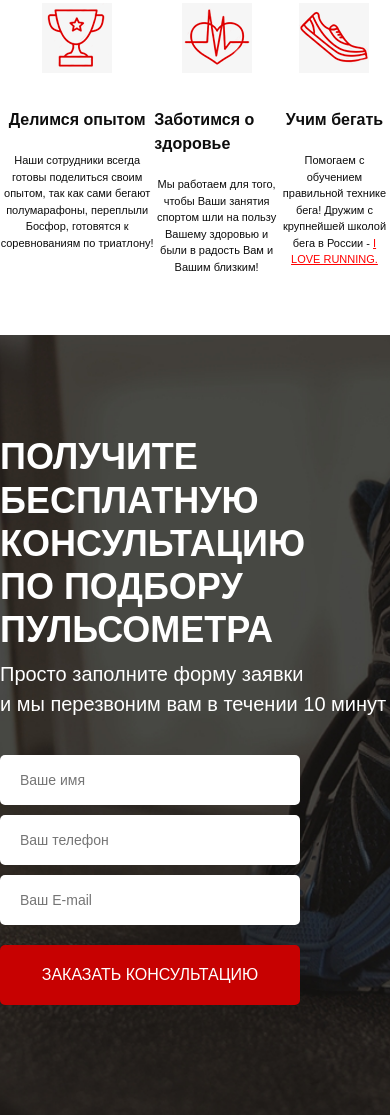
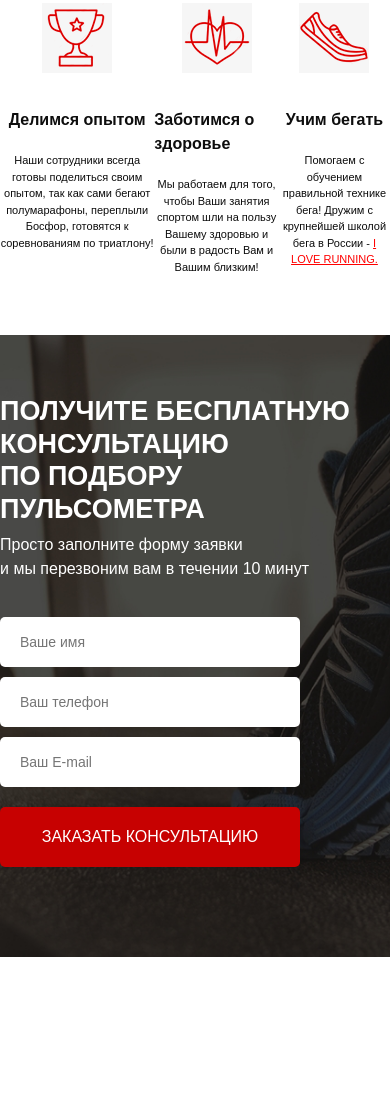
Before and after one commit to vitaliidvornyk/Pulse2023, a website: page src/index.html in a window 390 px wide. Shown: the part 843-1958 px from the top of the page. After the commit the page ends 1800 px from the top, so only its background shows below. Drawn offline with Linux system fonts and the light colour scheme; files whose address does not match are found by name.

Commit message:
Adaptation_consultation_1024px

```diff
--- a/src/sass/base/_media.scss
+++ b/src/sass/base/_media.scss
@@ -66,4 +66,17 @@
             font-size: 11px;
         }
     }
+
+    .consultation {
+        min-height: 600px;
+        padding: 60px 0 90px 0;
+        .title {
+            &_left {
+                font-size: 27px;
+            }
+        }
+        &__descr {
+            font-size: 16px;
+        }
+    }
 }
```
Also changed, not shown: src/css/style.min.css.
